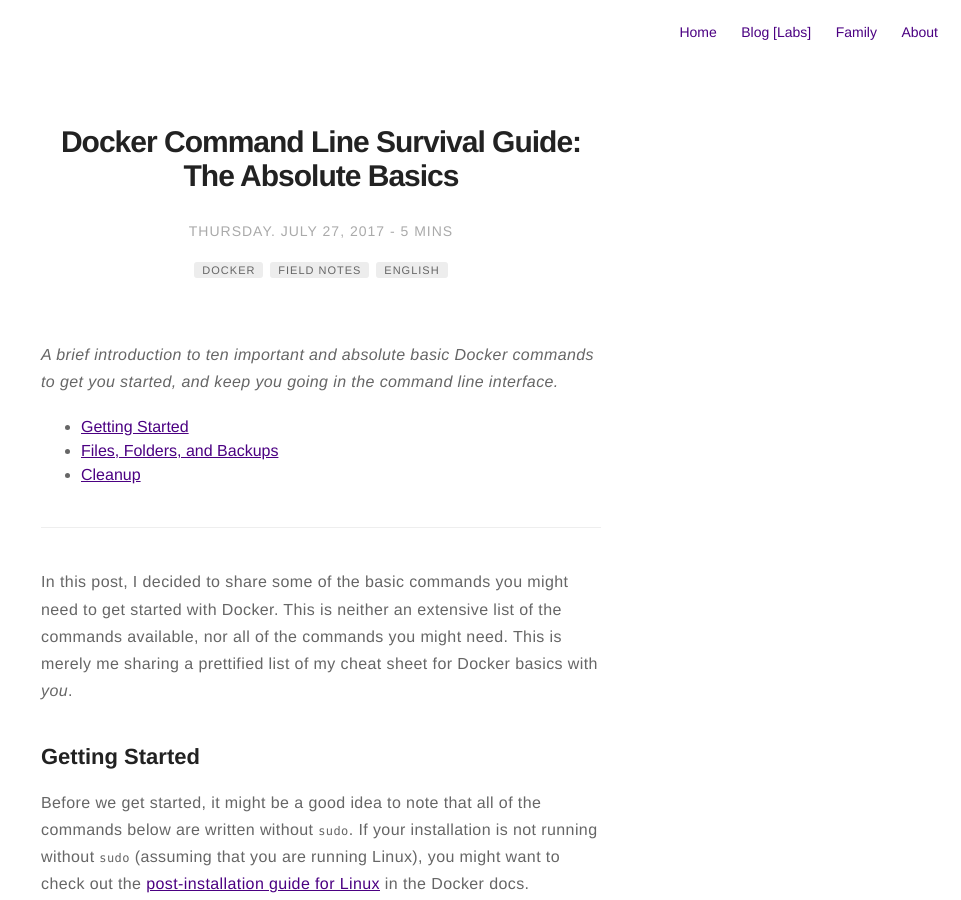
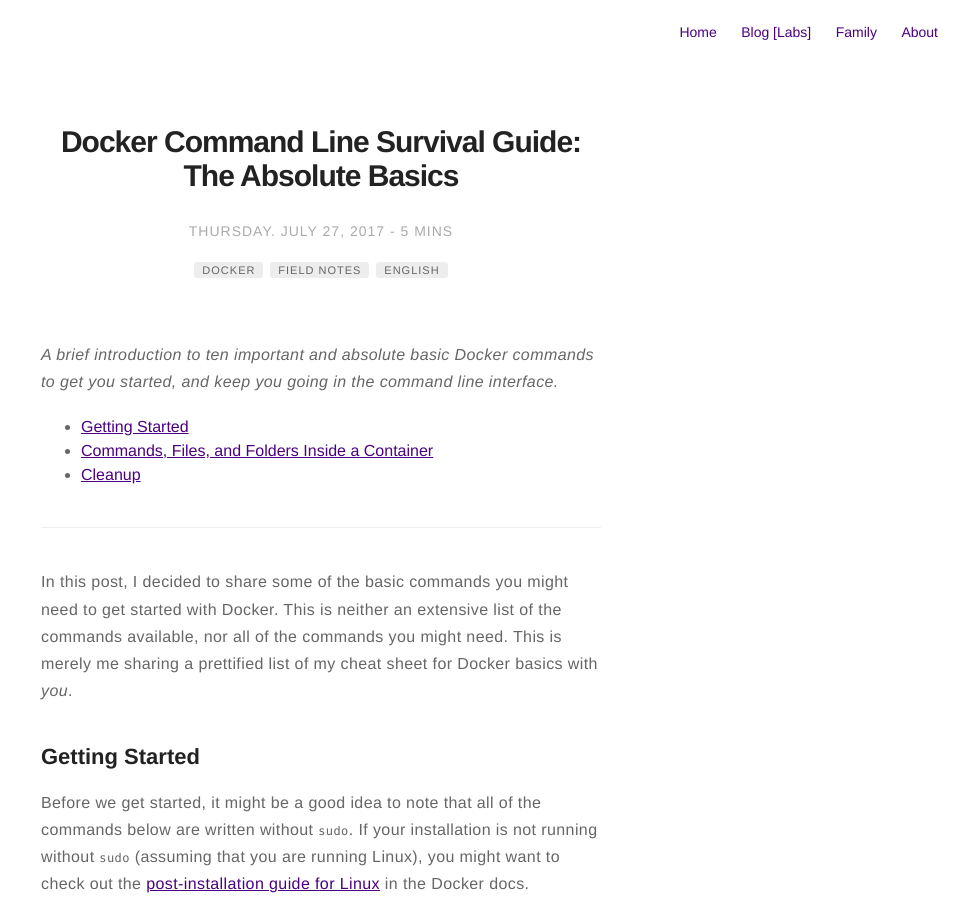
Before and after one commit to mehmandarov/mehmandarov.github.io, a Jekyll site: the page built from _posts/2017-07-27-docker-cmd-survival-guide.markdown, in a window 1280 px wide and 900 px high. Shown: the whole window, without its empty margins (319-1280 px from the left). Built offline with Jekyll 4.4.1, drawn with Linux system fonts in a browser that asks for light colours.

Commit message:
Updated links

```diff
--- a/_posts/2017-07-27-docker-cmd-survival-guide.markdown
+++ b/_posts/2017-07-27-docker-cmd-survival-guide.markdown
@@ -16,7 +16,7 @@
 _A brief introduction to ten important and absolute basic Docker commands to get you started, and keep you going in the command line interface._
 
 - [Getting Started](#getting-started)
-- [Files, Folders, and Backups](#files-folders-and-backups)
+- [Commands, Files, and Folders Inside a Container](#commands-files-and-folders-inside-a-container)
 - [Cleanup](#Cleanup)
 
 ---
```
